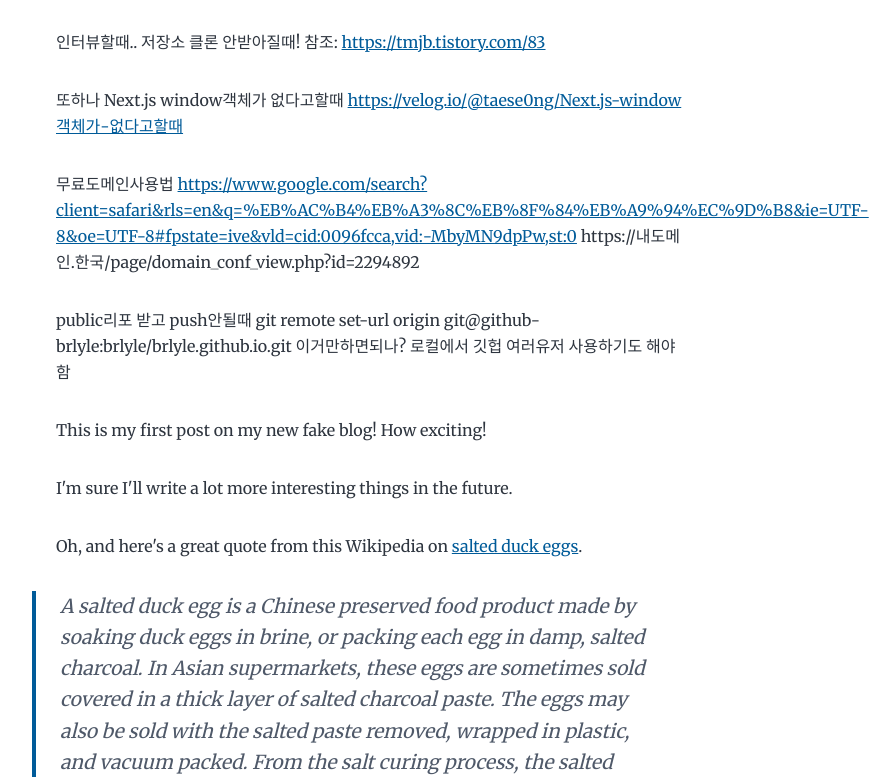
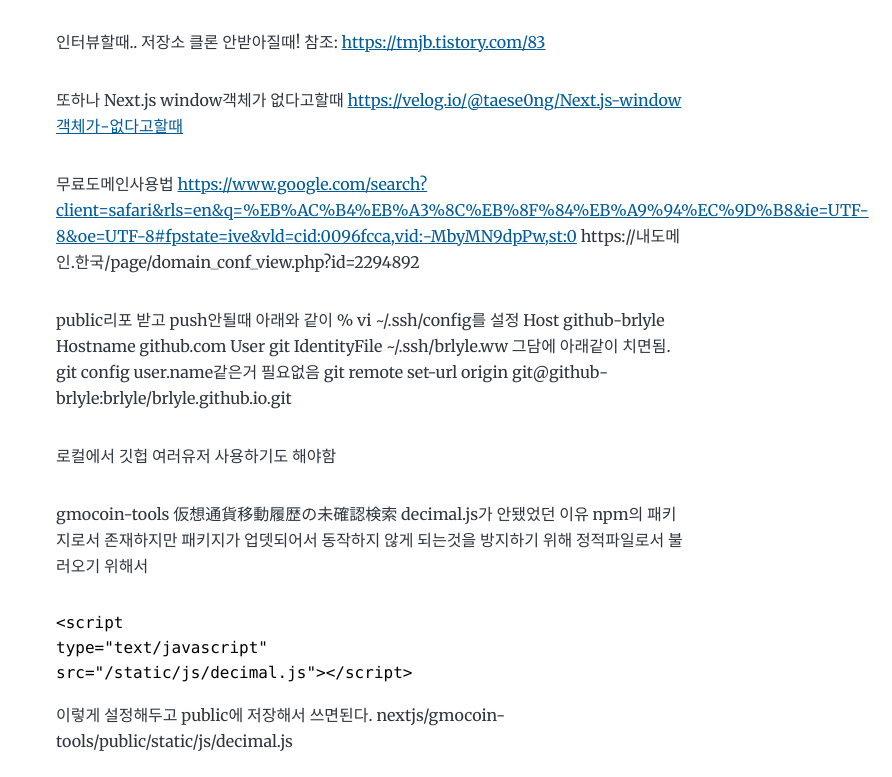
Before and after one commit to wwbrdle/wwbrdle.github.io, a Gatsby site: page /github-private/ in a window 1280 px wide. Shown: the part 211-988 px from the top of the page, without its empty margins (268-1160 px from the left). Built offline with nearby package versions, Linux system fonts and the light colour scheme; Gatsby itself is replaced by a stand-in of ours; some packages are replaced by stand-ins of ours; code samples lack their colours.

Commit message:
gmocoin-tools 仮想通貨移動履歴の未確認検索

````diff
--- a/content/blog/github-private/index.md
+++ b/content/blog/github-private/index.md
@@ -17,9 +17,29 @@
 https://내도메인.한국/page/domain_conf_view.php?id=2294892
 
 public리포 받고 push안될때
+아래와 같이 % vi ~/.ssh/config를 설정
+Host github-brlyle
+Hostname github.com
+User git
+IdentityFile ~/.ssh/brlyle.ww
+그담에 아래같이 치면됨. git config user.name같은거 필요없음
 git remote set-url origin git@github-brlyle:brlyle/brlyle.github.io.git
-이거만하면되나?
+
 로컬에서 깃헙 여러유저 사용하기도 해야함
+
+
+gmocoin-tools
+仮想通貨移動履歴の未確認検索
+decimal.js가 안됐었던 이유
+npm의 패키지로서 존재하지만 패키지가 업뎃되어서 동작하지 않게 되는것을 방지하기 위해
+정적파일로서 불러오기 위해서
+```html
+<script
+type="text/javascript"
+src="/static/js/decimal.js"></script>
+```
+이렇게 설정해두고 public에 저장해서 쓰면된다.
+nextjs/gmocoin-tools/public/static/js/decimal.js
 
 This is my first post on my new fake blog! How exciting!
 
````
